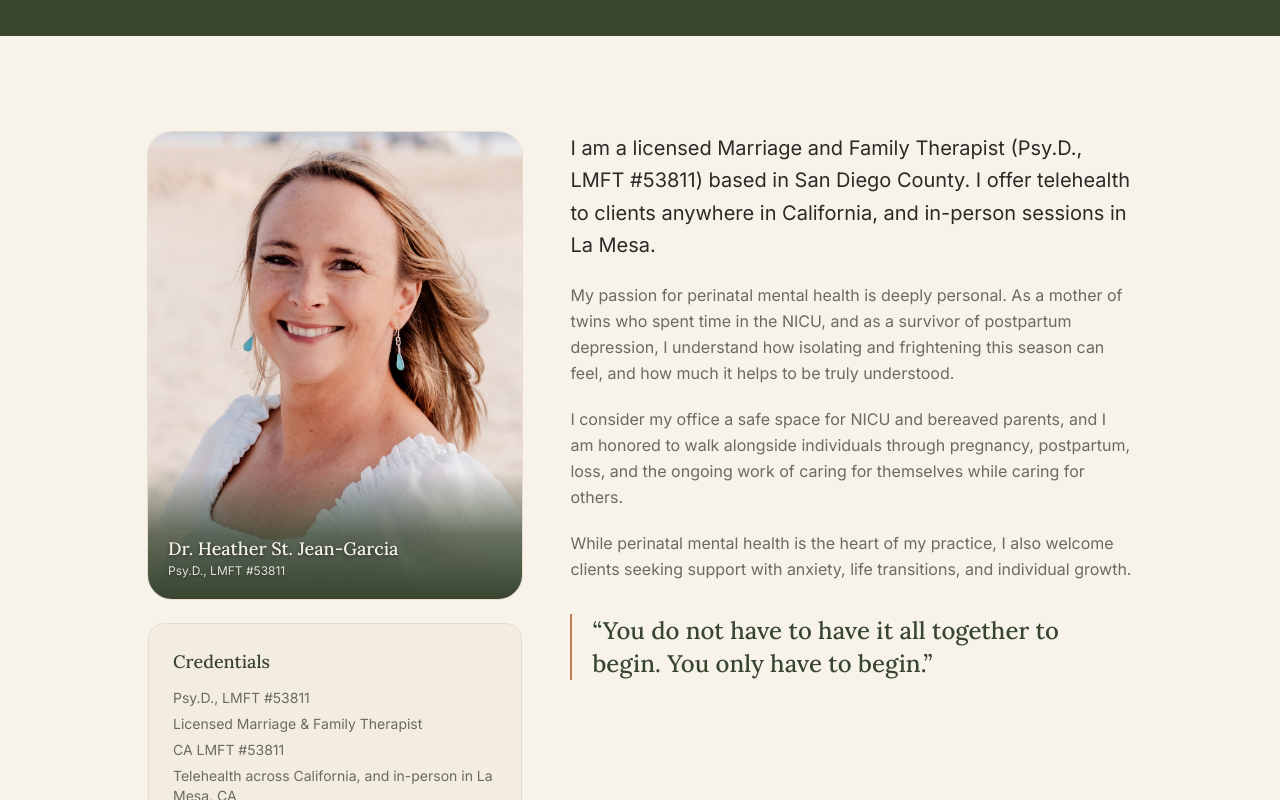
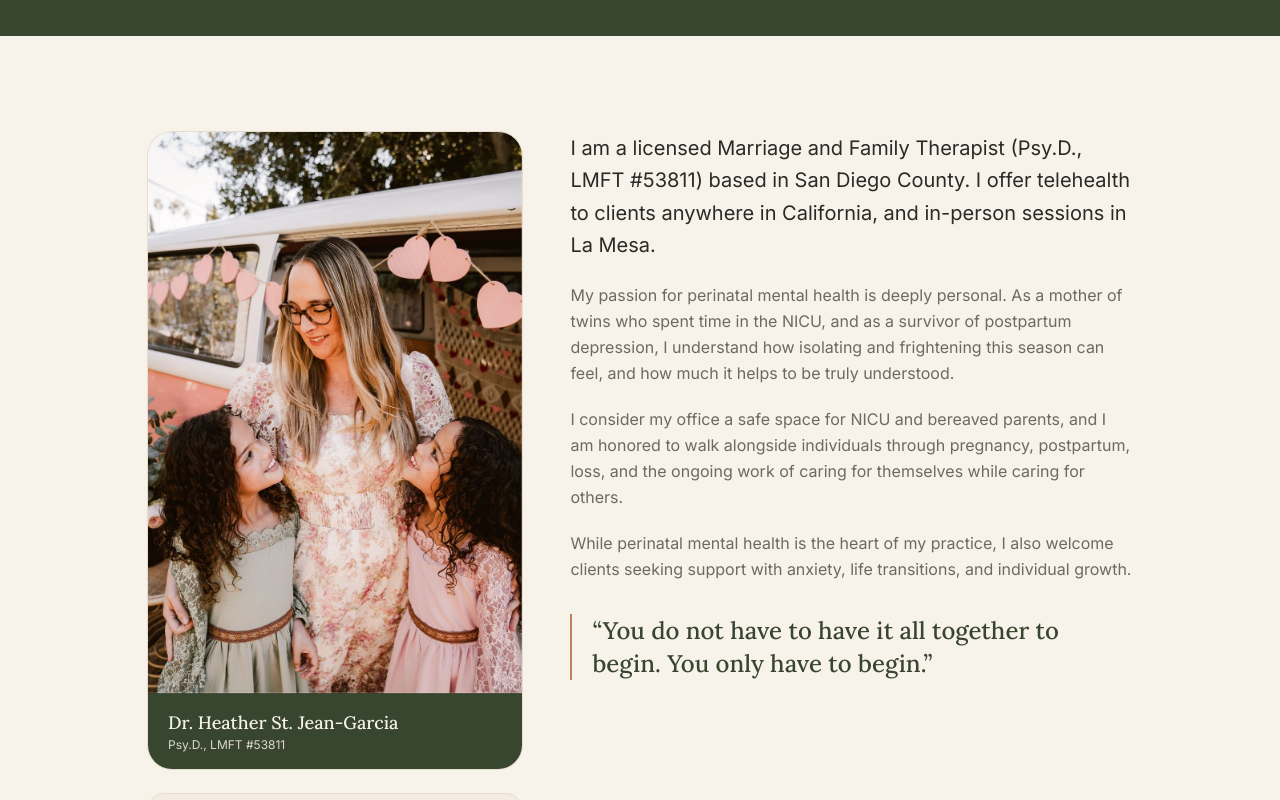
Before and after one commit to TheLosBanks/twin-roots, a Next.js app: page /about in a window 1280 px wide. Shown: the part 400-1200 px from the top of the page. Built offline with nearby package versions, Linux system fonts and the light colour scheme.

Commit message:
About: use Heather's photo with her twin daughters
Full 2:3 frame so neither girl is cropped; the name caption moves out of the
image onto a solid plate below it.

Co-Authored-By: Claude Opus 5 <noreply@anthropic.com>
Claude-Session: https://claude.ai/code/session_011AhVi9opR74ruCAoG9xYTg

```diff
--- a/app/about/page.tsx
+++ b/app/about/page.tsx
@@ -17,20 +17,23 @@ export default function About() {
       <section className="mx-auto max-w-5xl px-5 py-16 md:py-24">
         <div className="grid gap-12 md:grid-cols-[0.8fr_1.2fr]">
           <div>
-            <div className="relative aspect-[4/5] overflow-hidden rounded-3xl ring-1 ring-line">
-              <Image
-                src="/heather.jpg"
-                alt={brand.therapist.name}
-                fill
-                className="object-cover object-top"
-                sizes="(max-width: 768px) 100vw, 40vw"
-                priority
-              />
-              <div className="absolute inset-x-0 bottom-0 bg-gradient-to-t from-sage-deep via-sage-deep/75 to-transparent px-5 pb-5 pt-16">
-                <p className="font-serif text-lg text-cream [text-shadow:0_1px_4px_rgba(0,0,0,0.45)]">
+            {/* Full 2:3 frame so the girls are not cropped; caption sits below. */}
+            <div className="overflow-hidden rounded-3xl ring-1 ring-line">
+              <div className="relative aspect-[2/3]">
+                <Image
+                  src="/heather-girls.jpg"
+                  alt={`${brand.therapist.name} with her twin daughters`}
+                  fill
+                  className="object-cover"
+                  sizes="(max-width: 768px) 100vw, 40vw"
+                  priority
+                />
+              </div>
+              <div className="bg-sage-deep px-5 py-4">
+                <p className="font-serif text-lg text-cream">
                   {brand.therapist.name}
                 </p>
-                <p className="text-xs text-cream/90 [text-shadow:0_1px_3px_rgba(0,0,0,0.4)]">
+                <p className="text-xs text-cream/85">
                   {brand.therapist.credentials}
                 </p>
               </div>
```
Also changed, not shown: public/heather-girls.jpg (added).
